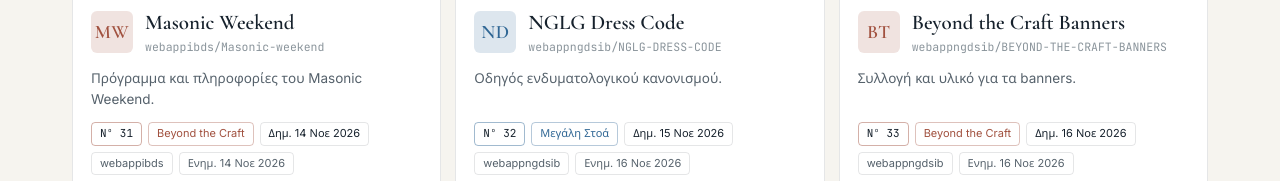
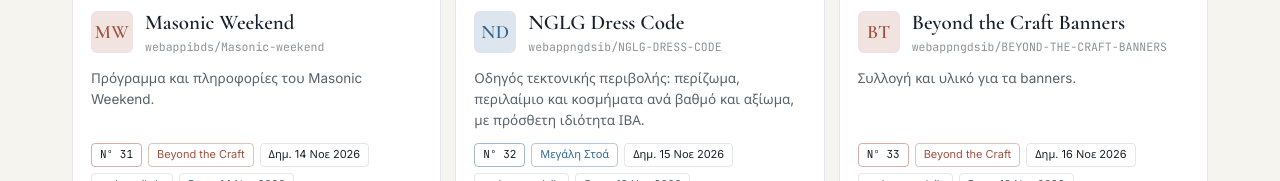
Before and after one commit to webappngdsib/THE-GRAND-MASTER, a plain HTML site: page index.html in a window 1280 px wide. Shown: the part 5804-5985 px from the top of the page. Drawn offline with nearby package versions, Linux system fonts and the light colour scheme.

Commit message:
Update NGLG Dress Code card with live link, description and fresh preview
Co-Authored-By: Claude Opus 5.5 <noreply@anthropic.com>
Claude-Session: https://claude.ai/code/session_01SqypmxB3Ae9BFU82PLGvqU

```diff
--- a/index.html
+++ b/index.html
@@ -324,7 +324,7 @@
     { g:"craft", t:"ΣΓΥ Report NGLG", c:"2026-10-30", d:"Αναφορά ΣΓΥ.", repo:"webappibds/SGY-report-NGLG-", u:"2026-11-02", k:"σγυ αναφορα" },
     { g:"craft", t:"Province of Athens · Lodge Reports", c:"2026-11-03", d:"Αναφορές Στοών της Επαρχίας Αθηνών. Κωδικός πρόσβασης: 1313.", repo:"webappibds/Province-Athens-report-for-lodges", u:"2026-11-06", k:"επαρχια αθηνων αναφορα" },
     { g:"craft", t:"Education · Grand Secretary", c:"2026-11-13", d:"Εκπαιδευτικό υλικό της Μεγάλης Γραμματείας.", repo:"webappngdsib/EDUCATION-GRANDSECRETARY", u:"2026-11-13", k:"εκπαιδευση" },
-    { g:"craft", t:"NGLG Dress Code", c:"2026-11-15", d:"Οδηγός ενδυματολογικού κανονισμού.", repo:"webappngdsib/NGLG-DRESS-CODE", u:"2026-11-16", k:"ενδυμασια κανονισμος" },
+    { g:"craft", t:"NGLG Dress Code", c:"2026-11-15", d:"Οδηγός τεκτονικής περιβολής: περίζωμα, περιλαίμιο και κοσμήματα ανά βαθμό και αξίωμα, με πρόσθετη ιδιότητα ΙΒΑ.", repo:"webappngdsib/NGLG-DRESS-CODE", live:"https://webappngdsib.github.io/NGLG-DRESS-CODE/", u:"2026-11-19", k:"ενδυμασια κανονισμος περιβολη περιζωμα περιλαιμιο κοσμημα αξιωμα dress code regalia" },
     { g:"craft", t:"NGLG Plans & Notes", d:"Σχέδια και σημειώσεις της Εθνικής Μεγάλης Στοάς της Ελλάδος.", live:"https://nglg-plans-notes.dskiad.chatgpt.site/", k:"σχεδια σημειωσεις plans notes" },
     { g:"craft", t:"Amity Planet", d:"Amity Planet της Εθνικής Μεγάλης Στοάς της Ελλάδος.", live:"https://nglg-amity-planet.pages.dev/", k:"amity planet φιλια nglg" },
 
```
